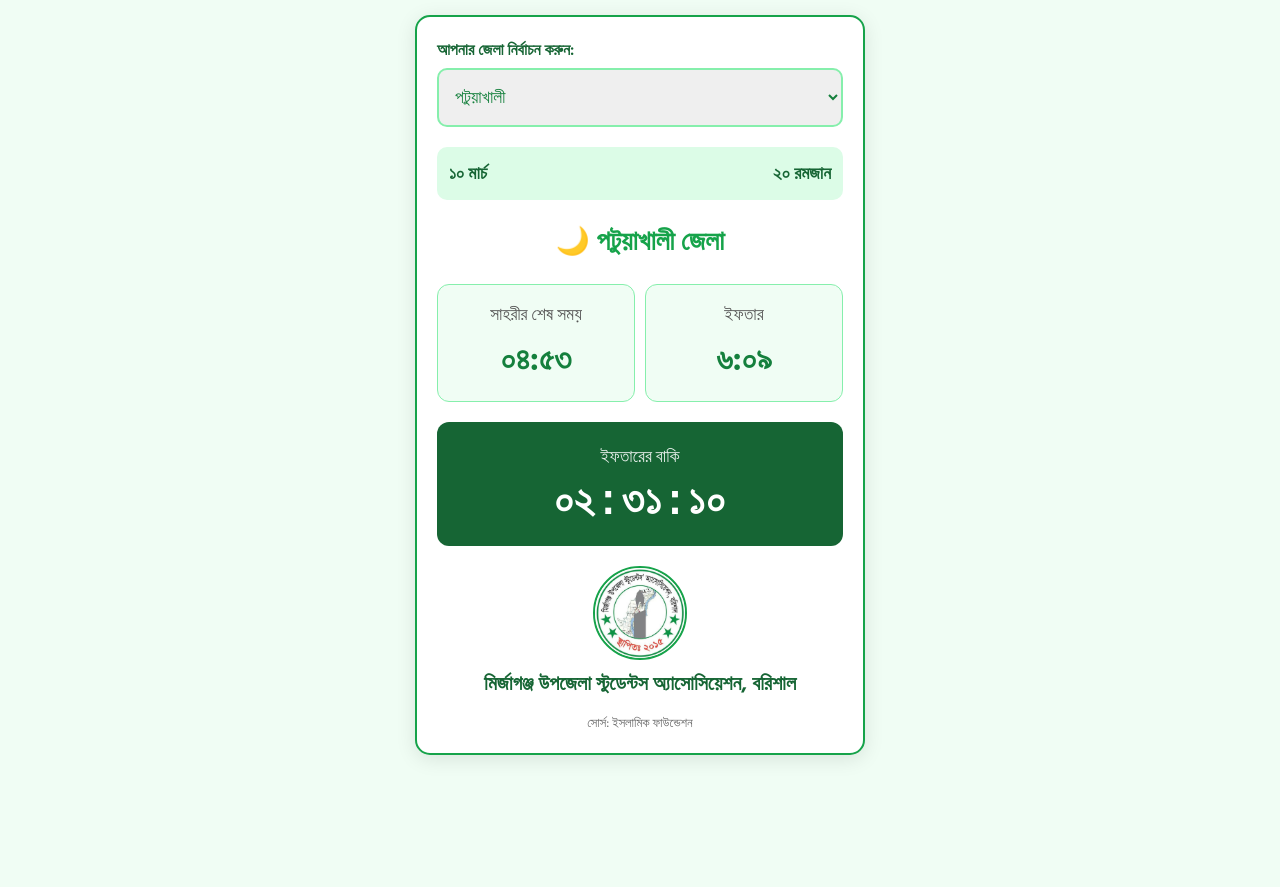
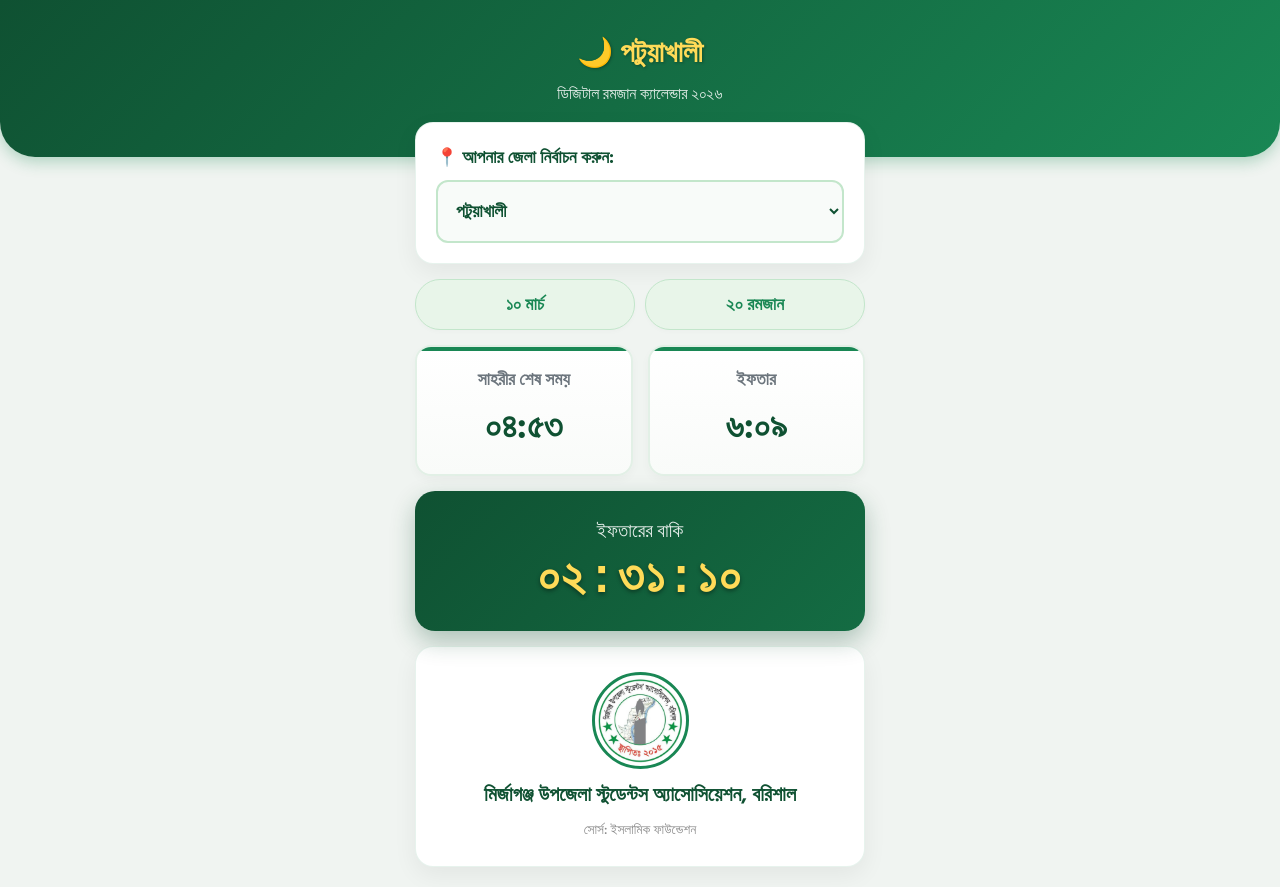
Before and after one commit to ffgamersbd75-debug/my-ramadan-calendar-p-2, a plain HTML site: page index.html in a window 1280 px wide. Before the commit the page ends 830 px from the top, so only its background shows below. Drawn offline with Linux system fonts and the light colour scheme.

Commit message:
Add files via upload

```diff
--- a/index.html
+++ b/index.html
@@ -6,65 +6,161 @@
     <title>ডিজিটাল রমজান ক্যালেন্ডার ২০২৬</title>
     <link href="https://fonts.googleapis.com/css2?family=Hind+Siliguri:wght@400;500;600;700&display=swap" rel="stylesheet">
     <style>
-        body { font-family: 'Hind Siliguri', sans-serif; background-color: #f0fdf4; margin: 0; padding: 15px; display: flex; flex-direction: column; align-items: center; min-height: 100vh; }
-        .container { background: white; padding: 20px; border-radius: 15px; box-shadow: 0 4px 20px rgba(0,0,0,0.1); max-width: 450px; width: 100%; border: 2px solid #16a34a; box-sizing: border-box; }
-        .district-selector { margin-bottom: 20px; text-align: left; }
-        label { display: block; margin-bottom: 5px; color: #166534; font-weight: 600; }
-        select { width: 100%; padding: 12px; border-radius: 10px; border: 2px solid #86efac; font-family: 'Hind Siliguri'; font-size: 1.1rem; color: #15803d; outline: none; }
-        .header-info { display: flex; justify-content: space-between; background: #dcfce7; padding: 12px; border-radius: 10px; margin-bottom: 20px; color: #166534; font-weight: 700; font-size: 1.1rem; }
-        h1 { color: #16a34a; margin: 0 0 20px 0; font-size: 1.7rem; font-weight: 700; text-align: center; }
-        .time-row { display: flex; justify-content: space-between; gap: 10px; margin-bottom: 20px; }
-        .time-card { background: #f0fdf4; padding: 15px 5px; border-radius: 12px; border: 1px solid #86efac; width: 48%; display: flex; flex-direction: column; align-items: center; }
-        .time-label { font-size: 1.1rem; color: #555; margin-bottom: 5px; }
-        .time-value { font-size: 2rem; font-weight: 700; color: #15803d; }
-        .countdown { background: #166534; color: white; padding: 20px; border-radius: 12px; margin-bottom: 20px; text-align: center; }
-        .message { font-size: 1.1rem; margin-bottom: 8px; opacity: 0.9; }
-        .countdown-timer { font-size: 2.6rem; font-weight: 700; font-family: monospace; letter-spacing: 1px; }
-        .logo-container { margin-top: 10px; display: flex; flex-direction: column; align-items: center; text-align: center; width: 100%; }
-        .association-logo { width: 90px; height: 90px; border-radius: 50%; border: 2px solid #16a34a; margin-bottom: 10px; object-fit: cover; }
-        .association-name { font-size: 1.25rem; color: #166534; font-weight: 700; line-height: 1.4; width: 100%; text-align: center; display: block; }
-        footer { font-size: 0.8rem; color: #666; margin-top: 15px; text-align: center; }
+        /* সম্পূর্ণ নতুন থিম ও ব্যাকগ্রাউন্ড */
+        body {
+            font-family: 'Hind Siliguri', sans-serif;
+            background: #f0f4f1; /* সফট অফ-হোয়াইট ব্যাকগ্রাউন্ড */
+            margin: 0;
+            padding: 0;
+        }
+
+        /* প্রিমিয়াম হেডার ডিজাইন */
+        .app-header {
+            background: linear-gradient(135deg, #0f5132 0%, #198754 100%);
+            padding: 30px 20px 50px 20px;
+            text-align: center;
+            color: white;
+            border-bottom-left-radius: 35px;
+            border-bottom-right-radius: 35px;
+            box-shadow: 0 5px 15px rgba(25, 135, 84, 0.3);
+        }
+        .app-header h1 { margin: 0; font-size: 1.8rem; color: #ffdb58; text-shadow: 1px 1px 3px rgba(0,0,0,0.3); }
+        .app-header p { margin: 5px 0 0 0; font-size: 1rem; opacity: 0.9; }
+
+        /* মূল কন্টেইনার (ভাসমান) */
+        .container {
+            max-width: 450px;
+            margin: -35px auto 20px auto;
+            padding: 0 15px;
+            position: relative;
+        }
+
+        /* মডার্ন কার্ড ডিজাইন */
+        .card {
+            background: white;
+            border-radius: 18px;
+            padding: 20px;
+            box-shadow: 0 8px 25px rgba(0,0,0,0.06);
+            margin-bottom: 15px;
+            border: 1px solid rgba(25, 135, 84, 0.1);
+        }
+
+        /* ড্রপডাউন ডিজাইন */
+        label { display: block; margin-bottom: 8px; color: #0f5132; font-weight: 700; font-size: 1.1rem; }
+        select {
+            width: 100%;
+            padding: 14px;
+            border-radius: 12px;
+            border: 2px solid #c3e6cb;
+            background: #f8fbf9;
+            font-family: 'Hind Siliguri';
+            font-size: 1.1rem;
+            color: #0f5132;
+            font-weight: 600;
+            outline: none;
+            box-sizing: border-box;
+        }
+        select:focus { border-color: #198754; }
+
+        /* ব্যাজ (তারিখ ও রমজান) */
+        .badge-container { display: flex; justify-content: space-between; gap: 10px; margin-bottom: 15px; }
+        .badge {
+            background: #e8f5e9;
+            color: #198754;
+            padding: 10px 15px;
+            border-radius: 25px;
+            font-weight: 700;
+            font-size: 1.1rem;
+            text-align: center;
+            flex: 1;
+            border: 1px solid #c3e6cb;
+            box-shadow: 0 2px 5px rgba(0,0,0,0.02);
+        }
+
+        /* সময়সূচি গ্রিড */
+        .time-grid { display: flex; justify-content: space-between; gap: 15px; margin-bottom: 15px; }
+        .time-box {
+            background: linear-gradient(to bottom, #ffffff, #f9fbf9);
+            border: 2px solid #e2f0e6;
+            border-radius: 16px;
+            padding: 18px 10px;
+            flex: 1;
+            text-align: center;
+            box-shadow: 0 4px 10px rgba(0,0,0,0.03);
+            position: relative;
+            overflow: hidden;
+        }
+        .time-box::before {
+            content: ''; position: absolute; top: 0; left: 0; width: 100%; height: 4px; background: #198754;
+        }
+        .time-label { color: #6c757d; font-size: 1.1rem; font-weight: 600; margin-bottom: 5px; }
+        .time-val { color: #0f5132; font-size: 2.2rem; font-weight: 700; }
+
+        /* প্রিমিয়াম টাইমার কার্ড */
+        .timer-card {
+            background: linear-gradient(135deg, #0f5132 0%, #146c43 100%);
+            color: white;
+            border-radius: 20px;
+            padding: 25px 15px;
+            text-align: center;
+            position: relative;
+            overflow: hidden;
+            box-shadow: 0 10px 25px rgba(15, 81, 50, 0.3);
+            margin-bottom: 15px;
+        }
+        .timer-label { font-size: 1.2rem; font-weight: 500; opacity: 0.9; margin-bottom: 5px; }
+        .timer-val { font-size: 3rem; font-weight: 700; font-family: monospace; color: #ffdb58; text-shadow: 0 2px 4px rgba(0,0,0,0.4); letter-spacing: 2px; }
+
+        /* ফুটার লোগো সেকশন */
+        .footer-card { text-align: center; padding: 25px 15px; display: flex; flex-direction: column; align-items: center; }
+        .association-logo { width: 85px; height: 85px; border-radius: 50%; border: 3px solid #198754; padding: 3px; margin-bottom: 12px; object-fit: cover; }
+        .association-name { font-size: 1.25rem; color: #0f5132; font-weight: 700; line-height: 1.4; }
+        .source-text { font-size: 0.85rem; color: #888; margin-top: 10px; font-weight: 500; }
     </style>
 </head>
 <body>
 
+<div class="app-header">
+    <h1 id="districtTitle">🌙 সময়সূচী</h1>
+    <p>ডিজিটাল রমজান ক্যালেন্ডার ২০২৬</p>
+</div>
+
 <div class="container">
-    <div class="district-selector">
-        <label for="districtSelect">আপনার জেলা নির্বাচন করুন:</label>
+    <div class="card">
+        <label for="districtSelect">📍 আপনার জেলা নির্বাচন করুন:</label>
         <select id="districtSelect" onchange="changeDistrict()"></select>
     </div>
 
-    <div class="header-info">
-        <span id="displayDate">--</span>
-        <span id="ramadanNo">-- রমজান</span>
+    <div class="badge-container">
+        <div class="badge" id="displayDate">--</div>
+        <div class="badge" id="ramadanNo">-- রমজান</div>
     </div>
 
-    <h1 id="districtTitle">🌙 সময়সূচী</h1>
-
-    <div class="time-row">
-        <div class="time-card">
+    <div class="time-grid">
+        <div class="time-box">
             <div class="time-label">সাহরীর শেষ সময়</div>
-            <div class="time-value" id="sahriTime">--:--</div>
+            <div class="time-val" id="sahriTime">--:--</div>
         </div>
-        <div class="time-card">
+        <div class="time-box">
             <div class="time-label">ইফতার</div>
-            <div class="time-value" id="iftarTime">--:--</div>
+            <div class="time-val" id="iftarTime">--:--</div>
         </div>
     </div>
 
-    <div class="countdown">
-        <div class="message" id="statusMsg">অপেক্ষা করুন...</div>
-        <div class="countdown-timer" id="timer">০০:০০:০০</div>
+    <div class="timer-card">
+        <div class="timer-label" id="statusMsg">অপেক্ষা করুন...</div>
+        <div class="timer-val" id="timer">০০:০০:০০</div>
     </div>
 
-    <div class="logo-container">
+    <div class="card footer-card">
         <img src="logo.jpg.png" alt="Logo" class="association-logo">
         <div class="association-name">মির্জাগঞ্জ উপজেলা স্টুডেন্টস অ্যাসোসিয়েশন, বরিশাল</div>
+        <div class="source-text">সোর্স: ইসলামিক ফাউন্ডেশন</div>
     </div>
-    <footer>সোর্স: ইসলামিক ফাউন্ডেশন</footer>
 </div>
 
 <script>
+    // জাভাস্ক্রিপ্ট লজিক আগেরটাই ব্যবহার করা হয়েছে (যেহেতু এটি ১০০% কাজ করছে)
     var ramadanSchedule = [
         { d: "2026-02-19", s: "05:07", i: "17:56" }, { d: "2026-02-20", s: "05:06", i: "17:57" },
         { d: "2026-02-21", s: "05:05", i: "17:57" }, { d: "2026-02-22", s: "05:04", i: "17:58" },
@@ -75,7 +171,12 @@
         { d: "2026-03-03", s: "04:56", i: "18:02" }, { d: "2026-03-04", s: "04:55", i: "18:03" },
         { d: "2026-03-05", s: "04:54", i: "18:03" }, { d: "2026-03-06", s: "04:53", i: "18:04" },
         { d: "2026-03-07", s: "04:52", i: "18:04" }, { d: "2026-03-08", s: "04:51", i: "18:05" },
-        { d: "2026-03-09", s: "04:50", i: "18:05" }, { d: "2026-03-10", s: "04:49", i: "18:06" }
+        { d: "2026-03-09", s: "04:50", i: "18:05" }, { d: "2026-03-10", s: "04:49", i: "18:06" },
+        { d: "2026-03-11", s: "04:48", i: "18:06" }, { d: "2026-03-12", s: "04:47", i: "18:07" },
+        { d: "2026-03-13", s: "04:46", i: "18:07" }, { d: "2026-03-14", s: "04:45", i: "18:08" },
+        { d: "2026-03-15", s: "04:44", i: "18:08" }, { d: "2026-03-16", s: "04:43", i: "18:09" },
+        { d: "2026-03-17", s: "04:42", i: "18:09" }, { d: "2026-03-18", s: "04:41", i: "18:10" },
+        { d: "2026-03-19", s: "04:40", i: "18:10" }, { d: "2026-03-20", s: "04:39", i: "18:11" }
     ];
 
     var districtData = [
@@ -165,12 +266,25 @@
             if(ramadanSchedule[j].d === todayStr) { idx = j; break; }
         }
 
+        var currentSec = (now.getHours() * 3600) + (now.getMinutes() * 60) + now.getSeconds();
+        var activeIdx = idx;
+        var diff = 0;
+        var msg = "";
+
         if (idx === -1) {
-            if (todayStr < ramadanSchedule[0].d) { idx = 0; }
-            else {
+            if (todayStr < ramadanSchedule[0].d) {
+                document.getElementById('ramadanNo').innerText = "অপেক্ষমান";
+                document.getElementById('statusMsg').innerText = "রমজান শুরু হতে বাকি...";
+                document.getElementById('timer').innerText = toBangla("০০:০০:০০");
+                return;
+            } else {
                 document.getElementById('ramadanNo').innerText = "ঈদ মোবারক";
-                document.getElementById('statusMsg').innerText = "রমজান সমাপ্ত।";
-                document.getElementById('timer').innerText = "০০:০০:০০";
+                document.getElementById('displayDate').innerText = "--";
+                document.getElementById('districtTitle').innerText = "🌙 " + currentDist;
+                document.getElementById('sahriTime').innerText = "--:--";
+                document.getElementById('iftarTime').innerText = "--:--";
+                document.getElementById('statusMsg').innerText = "মাহে রমজান সমাপ্ত।";
+                document.getElementById('timer').innerText = toBangla("০০:০০:০০");
                 return;
             }
         }
@@ -179,59 +293,56 @@
         var sahriStr = addMins(data.s, dist.s);
         var iftarStr = addMins(data.i, dist.i);
 
-        var currentSec = (now.getHours() * 3600) + (now.getMinutes() * 60) + now.getSeconds();
+        var sParts = sahriStr.split(':');
+        var sahriSec = (parseInt(sParts[0], 10) * 3600) + (parseInt(sParts[1], 10) * 60);
         var iParts = iftarStr.split(':');
         var iftarSec = (parseInt(iParts[0], 10) * 3600) + (parseInt(iParts[1], 10) * 60);
 
-        // ইফতারের সময় পার হয়ে গেলে পরবর্তী দিনের ডাটা দেখানোর লজিক
-        var activeIdx = idx;
-        var isNextDay = false;
-
-        if (currentSec >= iftarSec) {
+        if (currentSec < sahriSec) {
+            activeIdx = idx;
+            diff = sahriSec - currentSec;
+            msg = "সাহরীর শেষ সময়ের বাকি";
+        } else if (currentSec < iftarSec) {
+            activeIdx = idx;
+            diff = iftarSec - currentSec;
+            msg = "ইফতারের বাকি";
+        } else {
             if (idx + 1 < ramadanSchedule.length) {
                 activeIdx = idx + 1;
-                isNextDay = true;
+                var nextData = ramadanSchedule[activeIdx];
+                var nextSahriStr = addMins(nextData.s, dist.s);
+                var nsParts = nextSahriStr.split(':');
+                var nextSahriSec = (parseInt(nsParts[0], 10) * 3600) + (parseInt(nsParts[1], 10) * 60);
+                diff = (86400 - currentSec) + nextSahriSec;
+                msg = "পরবর্তী সাহরীর বাকি";
+            } else {
+                document.getElementById('ramadanNo').innerText = "ঈদ মোবারক";
+                document.getElementById('statusMsg').innerText = "মাহে রমজান সমাপ্ত।";
+                document.getElementById('timer').innerText = toBangla("০০:০০:০০");
+                return;
             }
         }
 
-        // ডিসপ্লেতে দেখানোর জন্য অ্যাকটিভ ডাটা (আজকের অথবা আগামীকালের)
         var displayData = ramadanSchedule[activeIdx];
-        var displaySahriStr = addMins(displayData.s, dist.s);
-        var displayIftarStr = addMins(displayData.i, dist.i);
+        var dSahriStr = addMins(displayData.s, dist.s);
+        var dIftarStr = addMins(displayData.i, dist.i);
 
         var dateParts = displayData.d.split('-');
         var monthName = displayData.d.indexOf("-02-") !== -1 ? " ফেব্রুয়ারি" : " মার্চ";
+
         document.getElementById('displayDate').innerText = toBangla(dateParts[2]) + monthName;
         document.getElementById('ramadanNo').innerText = toBangla(activeIdx + 1) + " রমজান";
-        document.getElementById('districtTitle').innerText = "🌙 " + currentDist + " জেলা";
-        document.getElementById('sahriTime').innerText = toBangla(displaySahriStr);
+        document.getElementById('districtTitle').innerText = "🌙 " + currentDist;
+        document.getElementById('sahriTime').innerText = toBangla(dSahriStr);
 
-        var dIftarParts = displayIftarStr.split(':');
+        var dIftarParts = dIftarStr.split(':');
         var ih = parseInt(dIftarParts[0], 10);
         var im = parseInt(dIftarParts[1], 10);
         var displayIh = ih > 12 ? ih - 12 : ih;
         document.getElementById('iftarTime').innerText = toBangla(displayIh + ":" + padZero(im));
 
-        // টাইমার ক্যালকুলেশন
-        var sParts = displaySahriStr.split(':');
-        var sahriSec = (parseInt(sParts[0], 10) * 3600) + (parseInt(sParts[1], 10) * 60);
-        var diff = 0;
-        var msg = "";
+        document.getElementById('statusMsg').innerText = msg;
 
-        if (!isNextDay) {
-            if (currentSec < sahriSec) {
-                diff = sahriSec - currentSec;
-                msg = "সাহরীর শেষ সময়ের বাকি";
-            } else {
-                diff = iftarSec - currentSec;
-                msg = "ইফতারের বাকি";
-            }
-        } else {
-            diff = (86400 - currentSec) + sahriSec;
-            msg = "পরবর্তী সাহরীর বাকি";
-        }
-
-        document.getElementById('statusMsg').innerText = msg;
         if (diff > 0) {
             var hr = Math.floor(diff / 3600);
             var mn = Math.floor((diff % 3600) / 60);
```
